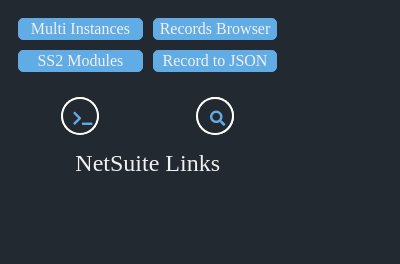
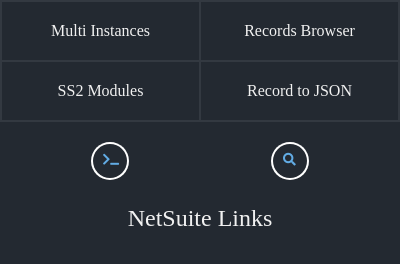
Before and after one commit to chauhanvats3/Netsuite-Links, a browser extension: page popup.html in a window 400 px wide. Drawn offline with Linux system fonts and the light colour scheme.

Commit message:
Changed accent-dim to accent, moved  "Input Listener" block to more appropriate location, css changes

```diff
--- a/popup.css
+++ b/popup.css
@@ -6,7 +6,8 @@
 }
 :root {
   --bg: #232931;
-  --accent-dim: #62ACE5;
+  --bg-light: #333941;
+  --accent: #62ACE5;
   --text: #f1f1f1;
 }
 * {
@@ -15,55 +16,68 @@
 
 body {
   background: var(--bg);
-  padding: 10px;
-  min-width: 230px;
-  width: fit-content;
-  display: flex;
+  margin: 0px;
 }
 
-.buttonContainer {
+.buttons{
   display: grid;
-  grid-template-columns: 1fr 1fr;
-  grid-template-rows: 1fr 1fr;
-  gap: 10px 10px;
-  margin-bottom: 10px;
-  width: 100%;
+  grid-template: 1fr 1fr / 1fr 1fr;
+  background: var(--bg-light);
+  grid-gap: 2px;
+  padding: 2px;
 }
 
 .button {
   cursor: pointer;
-  border-radius: 5px;
-  background: var(--accent-dim);
-  border: 1px solid transparent;
+  background: var(--bg);
+  border: none;
   color: var(--text);
   font-weight: lighter;
   font-family: inherit;
   font-size: initial;
-  transition: color .15s ease-in-out,background-color .15s ease-in-out,border-color .15s ease-in-out,box-shadow .15s ease-in-out;
-  border-color: var(--accent-dim);
+  padding: 20px;
+  transition: box-shadow .2s ease-in-out;
 }
 
+.button:hover { box-shadow: inset 0 0 3px var(--accent);}
 
-.inputContainer {
-  display: flex;
-  justify-content: center;
+.inputs {
+  display: grid;
+  grid-template-columns: 1fr 1fr;
+  padding: 20px;
 }
 
-
-.inputText {
-  width: 20px;
-  height: 20px;
-  border-radius: 50px;
-  border: none;
+.moduleInputGroup,
+.searchInputGroup {
+  position: relative;
+  transition: all .8s;
+  width: 38px;
+  height: 38px;
+  overflow: hidden;
+  border-radius: 25px;
+  cursor: pointer;
+  margin: auto;
 }
 
+.moduleInputGroup:hover,
+.searchInputGroup:hover {
+  box-shadow: 0 0 10px var(--accent);
+  width: 200%;
+}
+.searchInputGroup:hover { transform: translateX(-50%) }
+.searchInputGroupOpened { transform: translateX(-50%) }
+
+.moduleInputGroupOpened, .searchInputGroupOpened {
+  width: calc(200%);
+}
 
 .inputText {
   width: 100%;
   height: 100%;
-  border: 0px;
+  border: none;
   outline: 0;
-  padding: 15px;
+  padding-left: 15px;
+  padding-right: 40px;
   font-size: 1em;
 }
 
@@ -76,72 +90,9 @@
   height: 34px;
   border-radius: 50%;
   font-size: .8em;
-  color: var(--accent-dim);
+  color: var(--accent);
   background: var(--bg);
   transition: all 1s;
-}
-
-.fa-search {
-  left: 2px;
-  right: auto;
-  padding-top: 12px !important;
-  padding-left: 12px !important;
-}
-
-.fa-terminal {
-  padding-top: 12px !important;
-}
-
-#inputSearch {
-  padding-left: 40px;
-}
-
-.moduleInputGroup,
-.searchInputGroup {
-  position: relative;
-  transition: all 1s;
-  width: 38px;
-  height: 38px;
-  overflow: hidden;
-  background: var(--text);
-  position: relative;
-  display: flex;
-  margin: auto;
-  border-radius: 25px;
-  margin-top: 15px;
-}
-
-.moduleInputGroup:hover,
-.searchInputGroup:hover {
-  width: calc(200% + 10px);
-  cursor: pointer;
-  transition: all .7s;
-}
-
-.searchInputGroup:hover {
-  transform: translateX(-50%);
-}
-
-.searchInputGroupOpened {
-  transform: translateX(-50%);
-  width: calc(200% + 10px);
-}
-
-.moduleInputGroupOpened {
-  width: calc(200% + 10px);
-}
-
-/* .searchInputGroup:hover {
-  transform: translateX(-50%);
-}
- */
-#outerDiv {
-  display: flex;
-  flex-direction: column;
-  align-items: center;
-  font-size: larger;
-  top: 0;
-  left: 0;
 }
 
 .lead {
@@ -151,15 +102,17 @@
   font-family: inherit;
   font-size: x-large;
   font-weight: lighter;
+  text-align: center;
 }
 
-#multiInstanceDiv{
+#secondary{
+  position: absolute;
+  top: 0;
+  left: -100vw;
   display: flex;
   flex-direction: column;
   align-items: center;
   font-size: larger;
-  top: 0;
-  left: 0;
 }
 
 .instanceLink{
--- a/popup.html
+++ b/popup.html
@@ -16,37 +16,47 @@
 </head>
 
 <body id="body">
-  <div id="outerDiv">
-    <div class="buttonContainer">
+  <div class="scroll-wrapper">
+    <div id="primary">
+      <div class="buttons">
+        <button class="button hasNoValue" id="btnMultiInstances" value="">
+           Multi Instances
+        </button>
+        <button class="button hasFullValue" id="btnSchema"
+          value="https://system.na1.netsuite.com/help/helpcenter/en_US/srbrowser/Browser2016_1/script/record/account.html">
+          Records Browser
+        </button>
+        <button class="button hasHalfValue" id="btnModules"
+          value=".app.netsuite.com/app/help/helpcenter.nl?fid=chapter_4220488571.html">
+          SS2 Modules
+        </button>
+        <button class="button" id="btnRecToJson"
+          value=".app.netsuite.com/app/help/helpcenter.nl?fid=chapter_4387172495.html">
+          Record to JSON
+        </button>
+      </div> <!--buttons-->
 
-      <button type="button" id="btnMultiInstances" value=""
-        class="button hasNoValue">Multi Instances</button>
-      <button type="button" id="btnSchema"
-        value="https://system.na1.netsuite.com/help/helpcenter/en_US/srbrowser/Browser2016_1/script/record/account.html"
-        class="button hasFullValue">Records Browser</button>
-      <button type="button" id="btnModules" value=".app.netsuite.com/app/help/helpcenter.nl?fid=chapter_4220488571.html"
-        class="button hasHalfValue">SS2 Modules</button>
-      <button type="button" id="btnRecToJson"
-        value=".app.netsuite.com/app/help/helpcenter.nl?fid=chapter_4387172495.html" class="button">Record to
-        JSON</button>
-
+      <div class="inputs">
         <div id="loadModules" class="moduleInputGroup" autocomplete="off">
           <input id="moduleNameInput" class="inputText" placeholder="Disabled Here">
           <i id="btnLoadModule" class="fa fa-terminal"></i>
         </div>
 
         <div id="searchForm" class="searchInputGroup" autocomplete="off">
-        <input id="inputSearch" class="inputText" type="text" placeholder="Search > Ctrl+Shift+S">
+          <input id="inputSearch" class="inputText" placeholder="Search > Ctrl+Shift+S">
           <i id="btnSearch" class="fa fa-search"></i>
         </div>
+      </div> <!-- inputs -->
 
-    </div>
       <p class="lead">NetSuite Links</p>
-  </div>
-  <div id="multiInstanceDiv">
 
+    </div> <!-- primary -->
+
+    <div id="secondary">
+      <button class="button" id="returnToPrimary">Back</button>
       <p id="multInstLead" class="lead">NetSuite Links</p>
     </div>
+  </div> <!-- scroll-wrapper -->
 </body>
 
 </html>
--- a/popup.js
+++ b/popup.js
@@ -13,7 +13,7 @@
     var whichInputBox = "";
     var moduleLoadDisabled = false;
     var btnRecToJson = document.getElementById("btnRecToJson");
-    setupOtherInstanceBtns();
+    // setupOtherInstanceBtns();
     $(function () {
         var availableModules = [
             "N/record",
@@ -119,6 +119,33 @@
     }
     /* ================================= Search Answers ENDS ============================================ */
 
+    /*==============================Input Listener===================================== */
+    inputSearch.addEventListener('input', inputChanged);
+    inputModuleName.addEventListener('input', inputChanged);
+
+
+    function inputChanged(e) {
+        var caller = e.target || e.srcElement;
+        inputBoxValue = caller.value;
+        whichInputBox = caller.id;
+        if (inputBoxValue) {
+            //console.log("Caller Has Value");
+
+
+        } else {
+            switch (caller.id) {
+                case "inputSearch":
+                    searchInputGroup.classList.remove("searchInputGroupOpened");
+                    searchInputGroup.style.zIndex = "0";
+                    break;
+                case "moduleNameInput":
+                    moduleInputGroup.classList.remove("moduleInputGroupOpened");
+                    moduleInputGroup.style.zIndex = "0";
+                    break;
+            }
+        }
+    }
+    /*======================================Input Listener Ends============================ */
 
     /*========================All Button Logic================= */
     var getAllNetsuiteTabsQuery = {
@@ -195,11 +222,13 @@
                     finalLink[btnId] = btn.value;
 
                 }
-                if (btn.id == "btnMultiInstances") {
-                    btn.addEventListener("click", multiInstClick);
-                } else if (btn.id == 'btnRecToJson') {
-                    btnRecToJson.addEventListener('click', convtRecToJson);
-                } else {
+              if (btn.id == "btnMultiInstances") {
+                btn.addEventListener("click", multiInstClick);
+              } else if (btn.id == 'btnRecToJson') {
+                btnRecToJson.addEventListener('click', convtRecToJson);
+              } else if (btn.id == 'returnToPrimary') {
+                btn.addEventListener("click", secondaryBackClick);
+              } else {
 
                     var curBtnId = btn.id;
                     btn.onclick = function () {
@@ -313,35 +342,7 @@
     }
     /*============================= Load Module ENDS ==================================== */
 
-    /*==============================Input Listener===================================== */
-    inputSearch.addEventListener('input', inputChanged);
-    inputModuleName.addEventListener('input', inputChanged);
 
-
-    function inputChanged(e) {
-        var caller = e.target || e.srcElement;
-        inputBoxValue = caller.value;
-        whichInputBox = caller.id;
-        if (inputBoxValue) {
-            //console.log("Caller Has Value");
-
-
-        } else {
-            switch (caller.id) {
-                case "inputSearch":
-                    searchInputGroup.classList.remove("searchInputGroupOpened");
-                    searchInputGroup.style.zIndex = "0";
-                    break;
-                case "moduleNameInput":
-                    moduleInputGroup.classList.remove("moduleInputGroupOpened");
-                    moduleInputGroup.style.zIndex = "0";
-                    break;
-            }
-
-        }
-    }
-
-    /*======================================Input Listener Ends============================ */
 
 
 
@@ -360,17 +361,21 @@
                     var instanceId = eachInstData.id;
                     var instUsrName = eachInstData.instanceUserName;
                     var instURL = eachInstData.url;
-                    var eachBtnStr = `<button type="button" id="btn${instanceId}" value="${instURL}" class="button hasFullValue instanceLink">${compNInst} </br> ${instUsrName}</button>`;
+                    var eachBtnStr = `<button id="btn${instanceId}" value="${instURL}" class="button hasFullValue instanceLink">${compNInst} </br> ${instUsrName}</button>`;
                     $(eachBtnStr).insertBefore("#multInstLead");
                 }
             }
         });
-        $("#multiInstanceDiv")[0].style.display = "none";
+        $("#secondary")[0].style.display = "none";
     }
 
     function multiInstClick() {
-        $("#outerDiv")[0].style.display = "none";
-        $("#multiInstanceDiv")[0].style.display = "flex";
+        $("#primary")[0].style.display = "none";
+        $("#secondary")[0].style.display = "flex";
+    }
+    function secondaryBackClick() {
+        $("#secondary")[0].style.display = "none";
+        $("#primary")[0].style.display = "flex";
     }
     /*=====================Multi Instance Loader Ends=============== */
 
--- a/shrtct_moduleLoad.css
+++ b/shrtct_moduleLoad.css
@@ -1,6 +1,6 @@
 :root {
   --bg: #232931;
-  --accent-dim: #62ACE5;
+  --accent: #62ACE5;
   --text: #f1f1f1;
 }
 
@@ -32,7 +32,7 @@
   padding: 15px;
   font-size: 1.75em;
   cursor: text;
-  caret-color: var(--accent-dim);
+  caret-color: var(--accent);
 }
 
 .ui-autocomplete {
--- a/shrtct_suiteAnswer.css
+++ b/shrtct_suiteAnswer.css
@@ -1,6 +1,6 @@
 :root {
     --bg: #232931;
-    --accent-dim: #62ACE5;
+    --accent: #62ACE5;
     --text: #f1f1f1;
   }
 
@@ -32,5 +32,5 @@
     padding: 15px;
     font-size: 1.75em;
     cursor: text;
-    caret-color: var(--accent-dim);
+    caret-color: var(--accent);
   }
```
Lines whose indentation alone changed are shown as unchanged.
